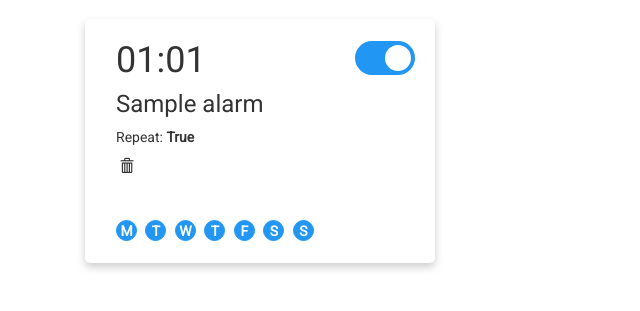
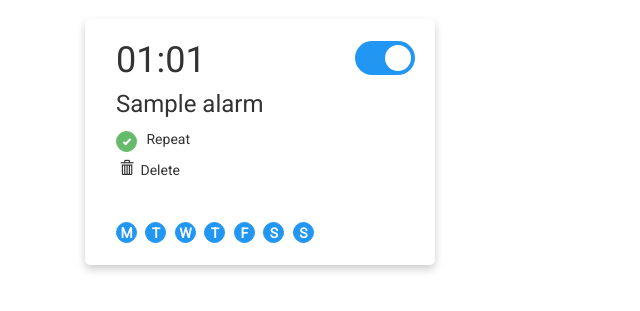
Before and after one commit to lennymlopes/cw-webapp, a Flask app: page / in a window 1280 px wide, after a click that opens the changed part. Shown: the part 51-362 px from the top of the page, without its empty margins (0-640 px from the left). Run offline with Flask 2, Linux system fonts and the light colour scheme; a user stored in the database is signed in; tables that the repository leaves empty hold one stand-in row (values such as "Sample post"); some libraries are stand-ins or nearby versions.

Commit message:
update repeat and delete buttons, use quick-forms

```diff
--- a/app/static/style.css
+++ b/app/static/style.css
@@ -194,6 +194,56 @@ input:checked + .slider:before {
   background-color: #ccc;
 }
 
+.repeat-checkbox {
+	position:relative;
+	display: inline;
+	width: 1.5em;
+
+	margin-right: 1em;
+}
+
+.repeat-checkbox label {
+	max-width:none;
+  background-color: #fff;
+  border: 1px solid #ccc;
+  border-radius: 50%;
+  cursor: pointer;
+  height: 1.5em;
+  left: 0;
+  position: absolute;
+  top: 0;
+  width: 1.5em;
+}
+
+.repeat-checkbox label:after {
+  border: 2px solid #fff;
+  border-top: none;
+  border-right: none;
+  content: "";
+  height: 0.3em;
+  left: 0.45em;
+  opacity: 0;
+  position: absolute;
+  top: 0.5em;
+  transform: rotate(-45deg);
+  width: 0.6em;
+}
+
+.repeat-checkbox input[type="checkbox"] {
+  visibility: hidden;
+}
+
+.repeat-checkbox input[type="checkbox"]:checked + label {
+  background-color: #66bb6a;
+  border-color: #66bb6a;
+}
+
+.repeat-checkbox input[type="checkbox"]:checked + label:after {
+  opacity: 1;
+}
+
+
+
 #btn-delete {
 	background: none;
 	color: inherit;
@@ -206,6 +256,7 @@ input:checked + .slider:before {
 	text-align: center;
 	width: 1.5em;
 	height: 1.5em;
+	margin-top: 10px;
 }
 
 #btn-delete:hover {
--- a/app/templates/alarm.html
+++ b/app/templates/alarm.html
@@ -2,7 +2,7 @@
 
 {% block app_content %}
 	<h1>Add Alarm</h1>
-	<form action="" method="post">
+	<form action="" method="post" class="form form-horizontal">
 		{{ form.hidden_tag() }}
 		<p>
 			Time:
--- a/app/templates/index.html
+++ b/app/templates/index.html
@@ -26,10 +26,21 @@
 					<!-- <div class="col-xs-12"><hr></div> -->
 					<div id="card_{{alarm.id}}" class="collapse col-xs-12">
 						<h3 class="mtop0">{{ alarm.label if alarm.label else 'Alarm' }}</h3>
-						<p>Repeat: <b>{{ alarm.repeat }}</b></p>
+						<div>
+							<div class="repeat-checkbox">
+								<input type="checkbox" id="repeat_{{ alarm.id }}"
+								{% if alarm.repeat is sameas true %} checked {% endif %}
+								 />
+								<label for="repeat_{{ alarm.id }}"></label>
+							</div>
+							Repeat
+						</div>
+
 							<button type="submit" id="btn-delete">
 								<i class="glyphicon glyphicon-trash"></i>
+
 							</button>
+							Delete
 					</div>
 					<div class="col-xs-12 day-bar">
 
```
Also changed, not shown: app/templates/login.html (+5 -4 lines).
